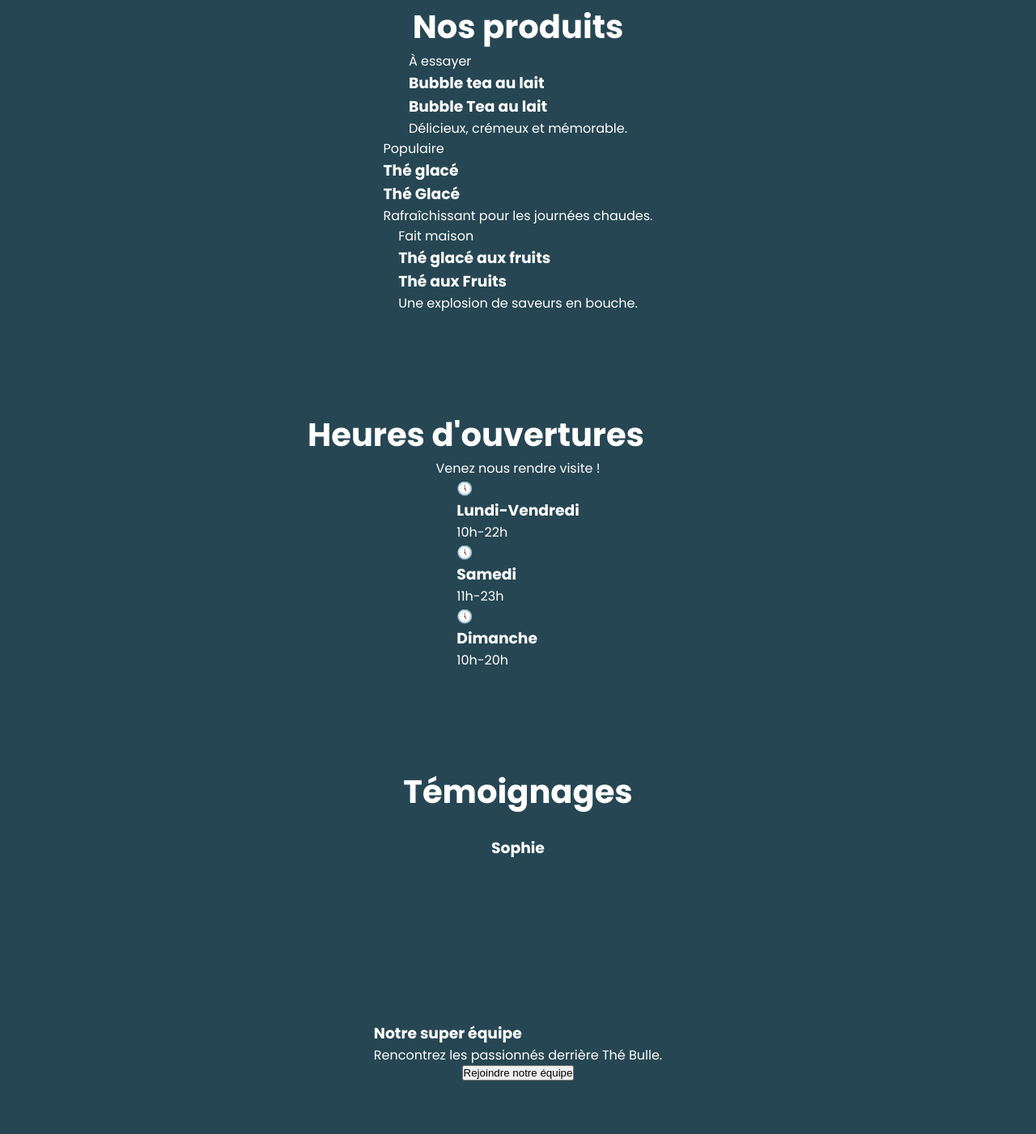
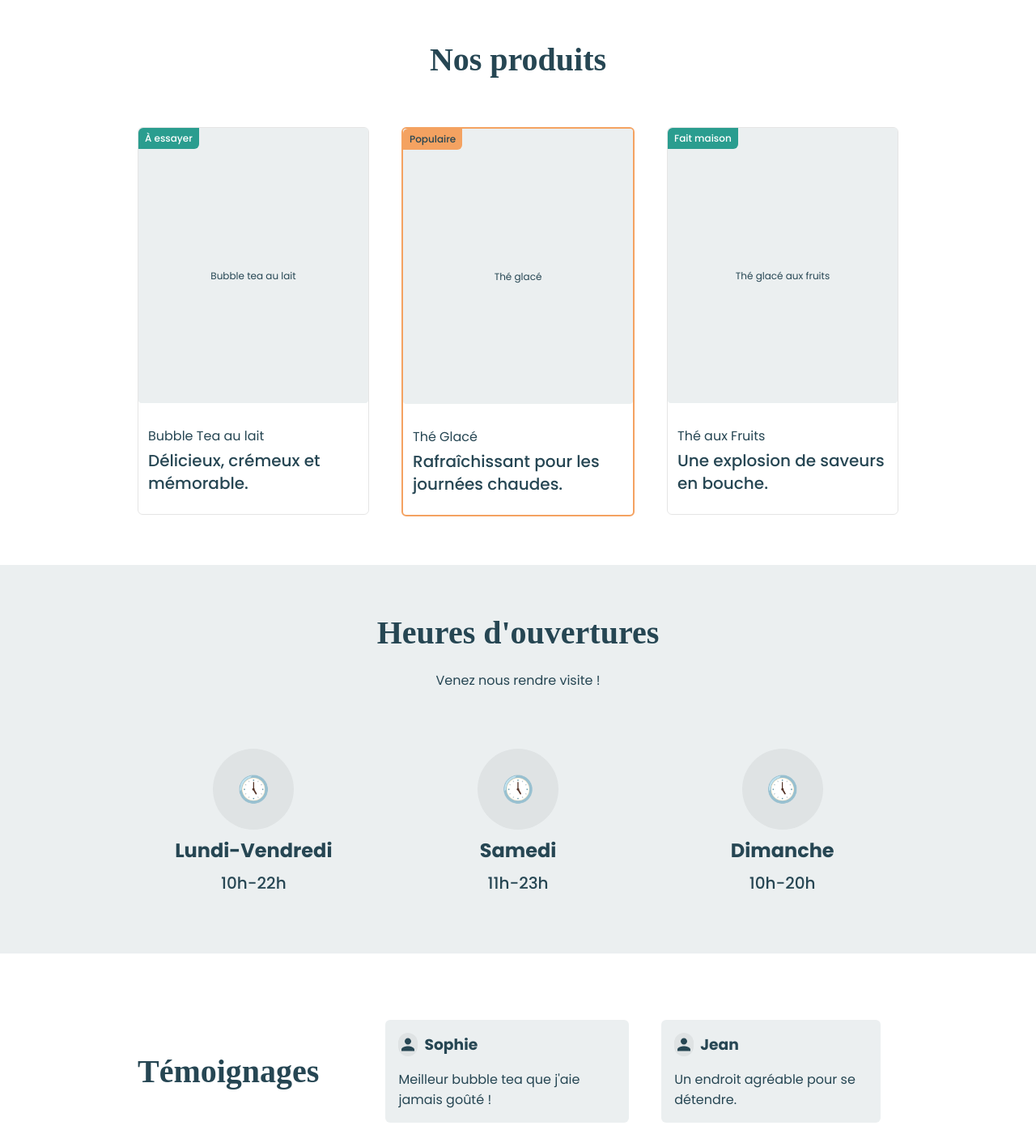
Before and after one commit to mariamelayyan/elayyan-mariam-projet1-web2, a plain HTML site: page index.html in a window 1280 px wide. Shown: the part 1399-2800 px from the top of the page at 81% size. Drawn offline with Linux system fonts and the light colour scheme; a web font is replaced by a local one.

Commit message:
Refactor product and opening hours sections for improved structure and styling

```diff
--- a/index.html
+++ b/index.html
@@ -80,81 +80,84 @@
     </section>
     <section id="services">
         <h2>Nos produits</h2>
-        <article class="procuct-card">
-            <div class="procuct-card__image-container">
-                <div class="procuct-card__badge">À essayer</div>
-                <h3 class="procuct-card__image-title">Bubble tea au lait</h3>
+        <div class="products__cards-container">
+            <article class="product-card">
+                <div class="product-card__image-container">
+                    <div class="product-card__badge">À essayer</div>
+                    <div class="product-card__image-title">Bubble tea au lait</div>
                 </div>
                 <div class="product-card__text-container">
                     <h3 class="product-card__title">Bubble Tea au lait</h3>
                     <p class="product-card__description">Délicieux, crémeux et mémorable.</p>
                 </div>
             </article>
-        <article class="procuct-card">
-            <div class="procuct-card__image-container">
-                <div class="procuct-card__badge">Populaire</div>
-                <h3 class="procuct-card__image-title">Thé glacé</h3>
+            <article class="product-card product-card--popular">
+                <div class="product-card__image-container">
+                    <div class="product-card__badge product-card__badge--popular">Populaire</div>
+                    <div class="product-card__image-title">Thé glacé</div>
                 </div>
                 <div class="product-card__text-container">
                     <h3 class="product-card__title">Thé Glacé</h3>
                     <p class="product-card__description">Rafraîchissant pour les journées chaudes.</p>
                 </div>
             </article>
-        <article class="procuct-card">
-            <div class="procuct-card__image-container">
-                <div class="procuct-card__badge">Fait maison</div>
-                <h3 class="procuct-card__image-title">Thé glacé aux fruits</h3>
+            <article class="product-card">
+                <div class="product-card__image-container">
+                    <div class="product-card__badge">Fait maison</div>
+                    <div class="product-card__image-title">Thé glacé aux fruits</div>
                 </div>
                 <div class="product-card__text-container">
                     <h3 class="product-card__title">Thé aux Fruits</h3>
                     <p class="product-card__description">Une explosion de saveurs en bouche.</p>
                 </div>
             </article>
+        </div>
     </section>
     <section id="activities">
-        <div>
+        <div class="section-header">
             <h2>Heures d'ouvertures</h2>
             <p class="section-header__desc">Venez nous rendre visite !</p>
         </div>
-        <div >
+        <div class="oppenings__cards-container">
             <div class="oppenings-card">
                 <div class="oppenings-card__icon">
                     🕔
                 </div>
-                <div>
                 <h3 class="oppenings-card__date">Lundi-Vendredi</h3>
                 <p class="oppenings-card__hour">10h-22h</p>
-                </div>
             </div>
             <div class="oppenings-card">
                 <div class="oppenings-card__icon">
                     🕔
                 </div>
-                <div>
                 <h3 class="oppenings-card__date">Samedi</h3>
                 <p class="oppenings-card__hour">11h-23h</p>
-                </div>
             </div>
             <div class="oppenings-card">
                 <div class="oppenings-card__icon">
                     🕔
                 </div>
-                <div>
                 <h3 class="oppenings-card__date">Dimanche</h3>
                 <p class="oppenings-card__hour">10h-20h</p>
             </div>
         </div>
+    </section>
+    <section id="testimonials">
+        <h2>Témoignages</h2>
+        <div class="comments-container">
+            <div class="comment-card">
+                <div class="comment-card__header">
+                    <img src="./assets/icons/person.svg" alt="icon de personne" class="comment-card__avatar">
+                    <h3 class=".comment-card__user-name">Sophie</h3>
                 </div>
-    </section>
-    <section id="testimonies">
-        <h2>Témoignages</h2>
-        <div>
-            <div>
-                <div>
-                    <img src="" alt="">
-                    <h3>Sophie</h3>
+                <p class="comment-card__text">Meilleur bubble tea que j'aie jamais goûté !</p>
             </div>
-
+            <div class="comment-card">
+                <div class="comment-card__header">
+                    <img src="./assets/icons/person.svg" alt="icon de personne" class="comment-card__avatar">
+                    <h3 class=".comment-card__user-name">Jean</h3>
+                </div>
+                <p class="comment-card__text">Un endroit agréable pour se détendre.</p>
             </div>
         </div>
     </section>
--- a/styles.css
+++ b/styles.css
@@ -15,9 +15,10 @@
     --color-text: #264653;
     --color-cta: #1A2E1A;
     --color-text-light: #fff;
+    --color-bg-icon: #DFE3E4;
     /* ===== TYPOGRAPHIE ===== */
     --font: 'Poppins', sans-serif;
-    --title-font: 'Ranchers', serif;
+    --title-font: 'Ranchers', normal;
     /* ===== TYPOGRAPHIE TAILLE ===== */
     --font-size-xs: 0.75rem;
     --font-size-sm: 0.875rem;
@@ -64,10 +65,10 @@
     background-color: var(--color-bg-dark);
     font-size: var(--font-size-base);
     font-weight: var(--font-weight-normal);
+    overflow-x: clip;
 }
 .navbar {
     background-color: var(--color-bg-dark);
-    width: 100vw;
     padding: var(--space-xs) var(--space-2xl);
     display: flex;
     justify-content: space-between;
@@ -135,14 +136,14 @@
     justify-content: center;
     align-items: center;
     height: 80vh;
+    margin-left: auto;
+    margin-right: auto;
     padding: var(--space-3xl) var(--space-5xl);
     gap: var(--space-3xl);
-    flex-wrap: nowrap;
 }
 .hero__image-container {
     width: 36%;
     min-height: 400px;
-    flex-shrink: 1;
     border: 1px solid var(--color-accent);
     background: url('./assets/coffee.png') lightgray 50% / cover no-repeat;
     border-radius: var(--border-radius-xl);
@@ -153,12 +154,11 @@
     flex-direction: column;
     justify-content: center;
     align-items: flex-start;
-    gap: 24px;
+    gap: var(--space-xl);
 }
 .hero__title {
-    font-weight: 400;
     font-family: var(--title-font);
-    font-size: 72px;
+    font-size: var(--font-size-5xl);
     color: var(--color-secondary);
     line-height: 66.667%;
 }
@@ -166,9 +166,9 @@
     color: var(--color-primary);
 }
 .hero__desc {
-    font-size: 19px;
+    font-size: var(--font-size-lg);
     color: var(--color-text);
-    font-weight: 900;
+    font-weight: var(--font-weight-extra-bold);
     line-height: 126.316%;
 }
 .hero__buttons {
@@ -176,19 +176,20 @@
     align-items: flex-start;
     gap: var(--space-sm);
     flex-wrap: wrap;
+    width: 100%;
 }
 .hero__buttons button {
+    flex: 1;
     background-color: var(--color-secondary);
     color: var(--color-text);
-    border-radius: 8px;
+    border-radius: var(--border-radius-lg);
     border: none;
     display: flex;
     flex-direction: column;
     justify-content: center;
     align-items: center;
-    padding: 12px;
-    font-size: 16px;
-    font-weight: 500;
+    padding: var(--space-sm);
+    font-weight: var(--font-weight-medium);
     line-height: 150%;
     cursor: pointer;
     white-space: nowrap;
@@ -198,6 +199,7 @@
     color: var(--color-text-light);
 }
 h2 {
+    font-family: var(--title-font);
     font-size: var(--font-size-4xl);
 }
 section {
@@ -206,6 +208,7 @@
     flex-direction: column;
     justify-content: center;
     align-items: center;
+    gap: var(--space-3xl);
 }
 .section-header {
     display: flex;
@@ -274,3 +277,155 @@
     background-color: #0000001A;
     border-radius: 50%;
 }
+#services {
+    background-color: var(--color-text-light);
+    color: var(--color-text);
+}
+.products__cards-container {
+    display: flex;
+    justify-content: center;
+    align-items: flex-start;
+    flex: 1;
+    gap: var(--space-2xl);
+}
+.product-card {
+    flex: 1;
+    display: flex;
+    flex-direction: column;
+    justify-content: center;
+    align-items: center;
+    gap: var(--space-md);
+    border-radius: var(--border-radius-md);
+    border: 1px solid rgba(0, 0, 0, 0.10);
+}
+.product-card__image-container {
+    display: flex;
+    flex-direction: column;
+    align-items: center;
+    width: 100%;
+    min-height: 21.25rem;
+    background-color: var(--color-bg-light);
+    border-radius: var(--border-radius-sm);
+}
+.product-card__badge {
+    align-self: flex-start;
+    background-color: var(--color-primary);
+    color: var(--color-text-light);
+    border-radius: var(--border-radius-md) 0;
+    padding: calc(var(--space-xxs)/2) var(--space-xxs);
+    font-size: var(--font-size-xs);
+    font-weight: var(--font-weight-medium);
+}
+.product-card__image-title {
+    display: flex;
+    flex-direction: column;
+    justify-content: center;
+    align-items: center;
+    flex: 1;
+    font-size: var(--font-size-xs);
+}
+.product-card__text-container {
+    display: flex;
+    flex-direction: column;
+    justify-content: flex-start;
+    align-items: flex-start;
+    gap: calc(var(--space-xxs)/2);
+    padding: var(--space-sm) ;
+    padding-bottom: var(--space-xl);
+}
+.product-card__title {
+    font-size: var(--font-size-base);
+    font-weight: var(--font-weight-normal);
+}
+.product-card__description {
+    font-size: var(--font-size-lg);
+    line-height: 140%;
+    font-weight: var(--font-weight-medium);
+}
+.product-card--popular{
+    color: var(--color-text);
+    border: 2px solid var(--color-accent);
+}
+.product-card__badge--popular {
+    background-color: var(--color-accent);
+    color: var(--color-text);
+}
+#activities {
+    background-color: var(--color-bg-light);
+    color: var(--color-text);
+}
+.oppenings__cards-container {
+    display: flex;
+    justify-content: center;
+    align-items: flex-start;
+    width: 100%;
+    gap: var(--space-2xl);
+}
+.oppenings-card {
+    display: flex;
+    flex-direction: column;
+    justify-content: center;
+    align-items: center;
+    gap: var(--space-xxs);
+    padding: var(--space-sm) 0;
+    flex: 1 ;
+}
+.oppenings-card__icon {
+    display: flex;
+    flex-direction: column;
+    justify-content: center;
+    align-items: center;
+    font-size: var(--font-size-3xl);
+    width: 6.25rem;
+    white-space: nowrap;
+    background-color: var(--color-bg-icon);
+    aspect-ratio: 1/1;
+    color: var(--color-text-light);
+    border-radius: var(--border-radius-2xl);
+    padding: var(--space-xxs);
+}
+.oppenings-card__date {
+    font-size: var(--font-size-xl);
+    font-weight: var(--font-weight-bold);
+}
+.oppenings-card__hour {
+    font-size: var(--font-size-lg);
+    font-weight: var(--font-weight-medium);
+}
+#testimonials {
+    background-color: var(--color-text-light);
+    color: var(--color-bg-dark);
+    flex-direction: row;
+    justify-content: space-between;
+}
+#testimonials h2 {
+    flex: 1;
+}
+.comments-container {
+    display: flex;
+    gap: var(--space-2xl);
+    padding: var(--space-lg);
+    align-items: center;
+}
+.comment-card {
+    display: flex;
+    flex-direction: column;
+    align-items: flex-start;
+    padding: var(--space-md);
+    gap: var(--space-md);
+    background-color: var(--color-bg-light);
+    border-radius: var(--border-radius-md);
+}
+.comment-card__header {
+    display: flex;
+    gap: var(--space-xxs);
+}
+.comment-card__avatar {
+    background-color: var(--color-bg-icon);
+    aspect-ratio: 1/1;
+    border-radius: var(--border-radius-2xl);
+}
+.comment-card__user-name {
+    font-weight: var(--font-weight-medium);
+    font-size: var(--font-size-sm);
+}
```
Lines whose indentation alone changed are shown as unchanged.
